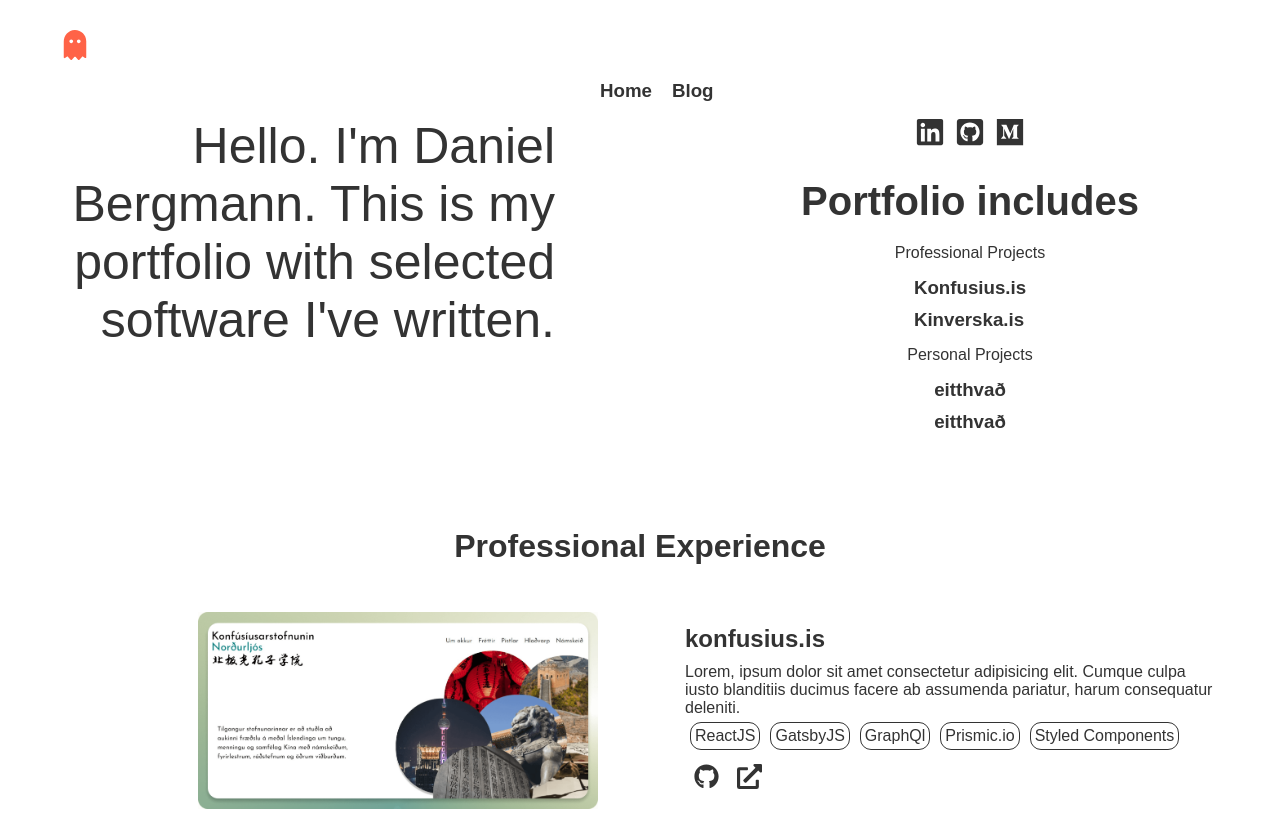
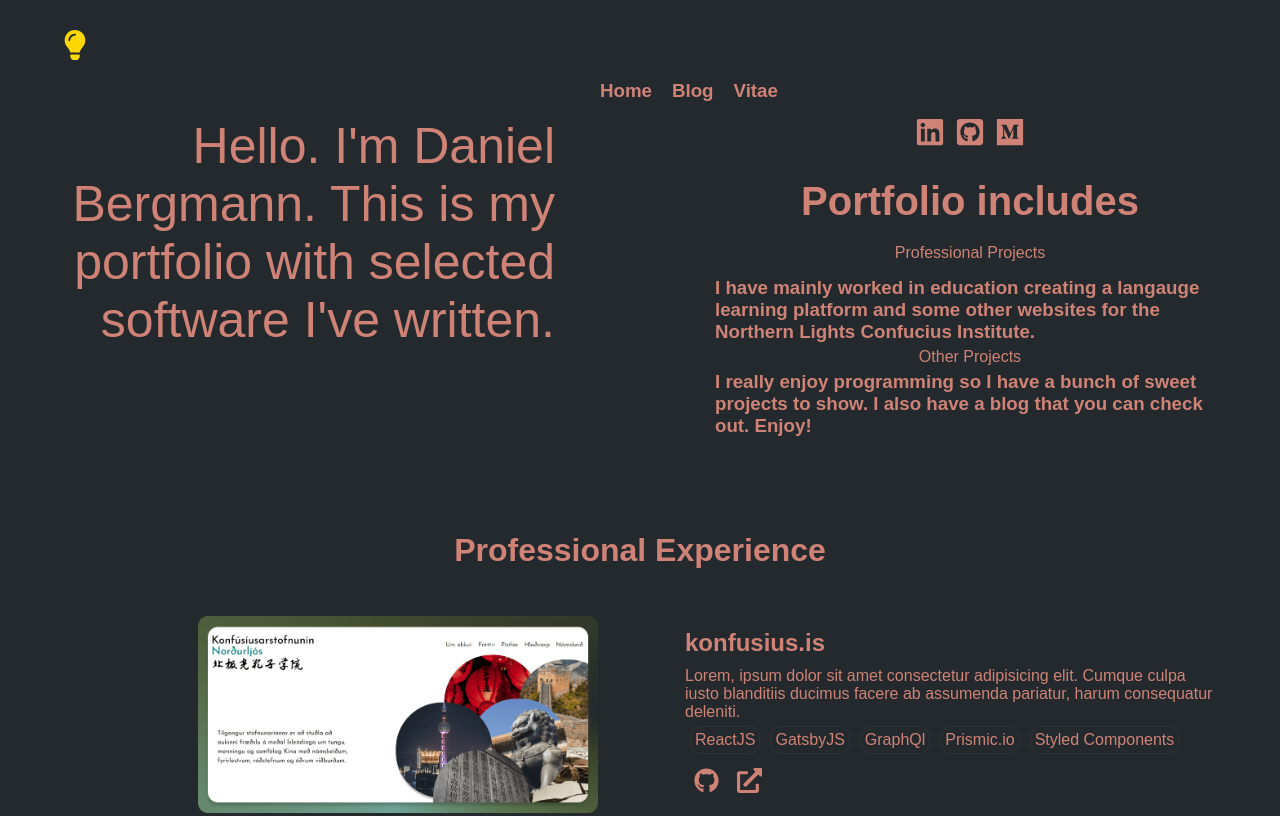
Before and after one commit to daniel-bergmann/portfolio3, a Gatsby site: page / in a window 1280 px wide. Shown: the top 816 px of the page. Built offline with nearby package versions, Linux system fonts and the light colour scheme; Gatsby itself is replaced by a stand-in of ours.

Commit message:
added some styling

```diff
--- a/src/components/Darkmode.js
+++ b/src/components/Darkmode.js
@@ -44,13 +44,13 @@ const Darkmode = () => {
         onKeyDown={toggleMode}
       >
         {mode === themeType.light ? (
-          <FaGhost
-            style={{ color: 'tomato' }}
+          <FaLightbulb
+            style={{ color: 'gold' }}
             className='darkmode-toggler-icon'
           />
         ) : (
-          <FaLightbulb
-            style={{ color: 'gold' }}
+          <FaGhost
+            style={{ color: 'grey' }}
             className='darkmode-toggler-icon'
           />
         )}
--- a/src/components/IndexHeader.js
+++ b/src/components/IndexHeader.js
@@ -46,13 +46,16 @@ const IndexHeader = () => {
         <h2>Portfolio includes</h2>
         <p>Professional Projects</p>
         <div className='work'>
-          <h3>Konfusius.is</h3>
-          <h3>Kinverska.is</h3>
-        </div>
-        <p>Personal Projects</p>
-        <div className='work'>
-          <h3>eitthvað</h3>
-          <h3>eitthvað</h3>
+          <h3>
+            I have mainly worked in education creating a langauge learning
+            platform and some other websites for the Northern Lights Confucius
+            Institute.
+          </h3>
+          <p style={{textAlign: 'center'}}>Other Projects</p>
+          <h3>
+            I really enjoy programming so I have a bunch of sweet projects to
+            show. I also have a blog that you can check out. Enjoy!
+          </h3>
         </div>
       </div>
     </Header>
--- a/src/components/Nav.js
+++ b/src/components/Nav.js
@@ -12,6 +12,9 @@ function Nav() {
         <Link style={{ textDecoration: 'none', color: '#333' }} to='/blog'>
           <h3 className='darkmode'>Blog</h3>
         </Link>
+        <Link style={{ textDecoration: 'none', color: '#333' }} to='/'>
+          <h3 className='darkmode'>Vitae</h3>
+        </Link>
       </NavStyling>
     );
 }
--- a/src/styles/darkmode.scss
+++ b/src/styles/darkmode.scss
@@ -4,12 +4,12 @@
   color: var(--primary);
   background-color: var(--secondary);
   &.light {
+    --primary: rgb(207, 131, 118);
+    --secondary: #24292e;
+  }
+  &.dark {
     --primary: #333;
     --secondary: white;
-  }
-  &.dark {
-    --primary: rgb(207, 131, 118);
-    --secondary: #24292e;
   }
   .theme-mode {
     cursor: pointer;
```
